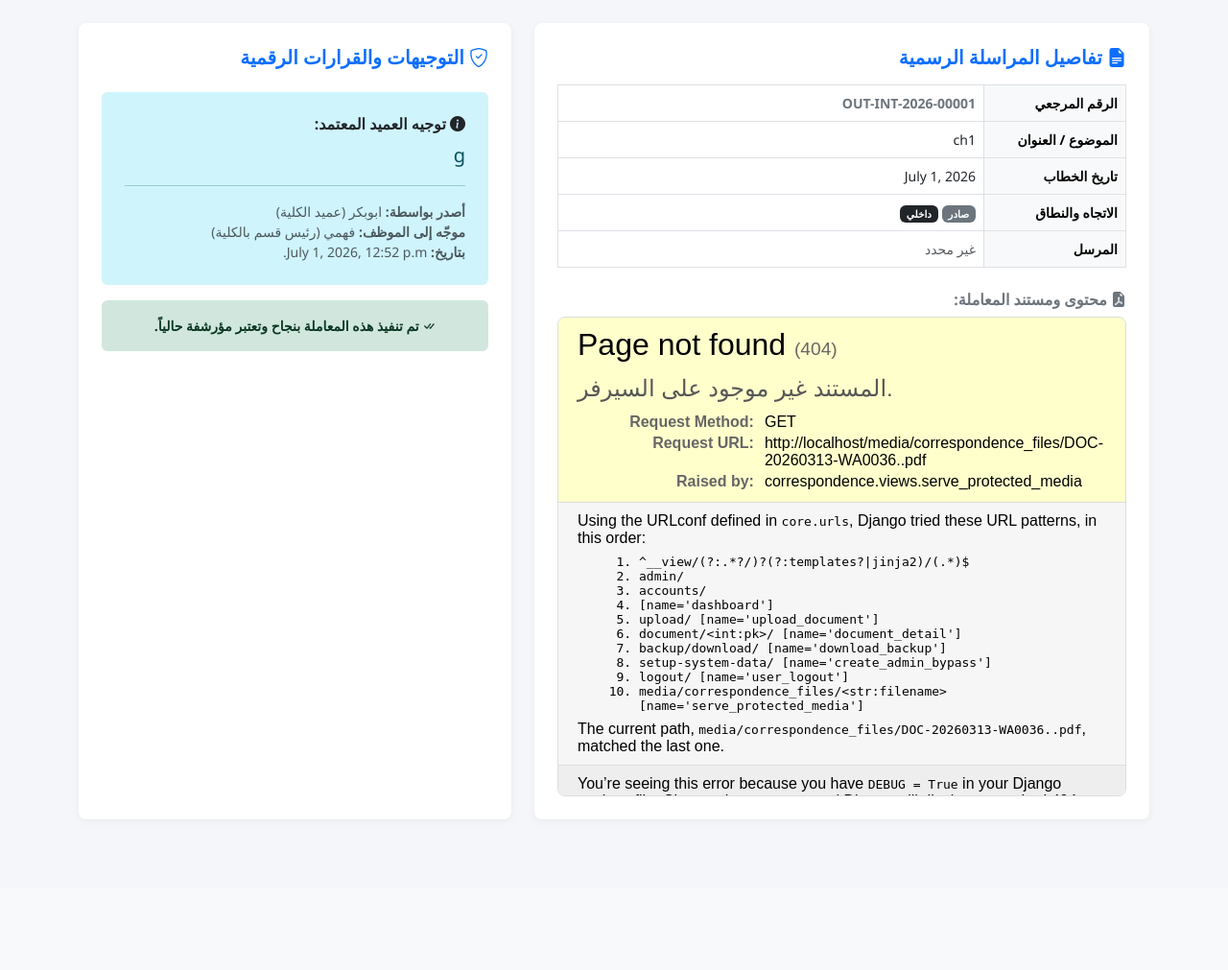
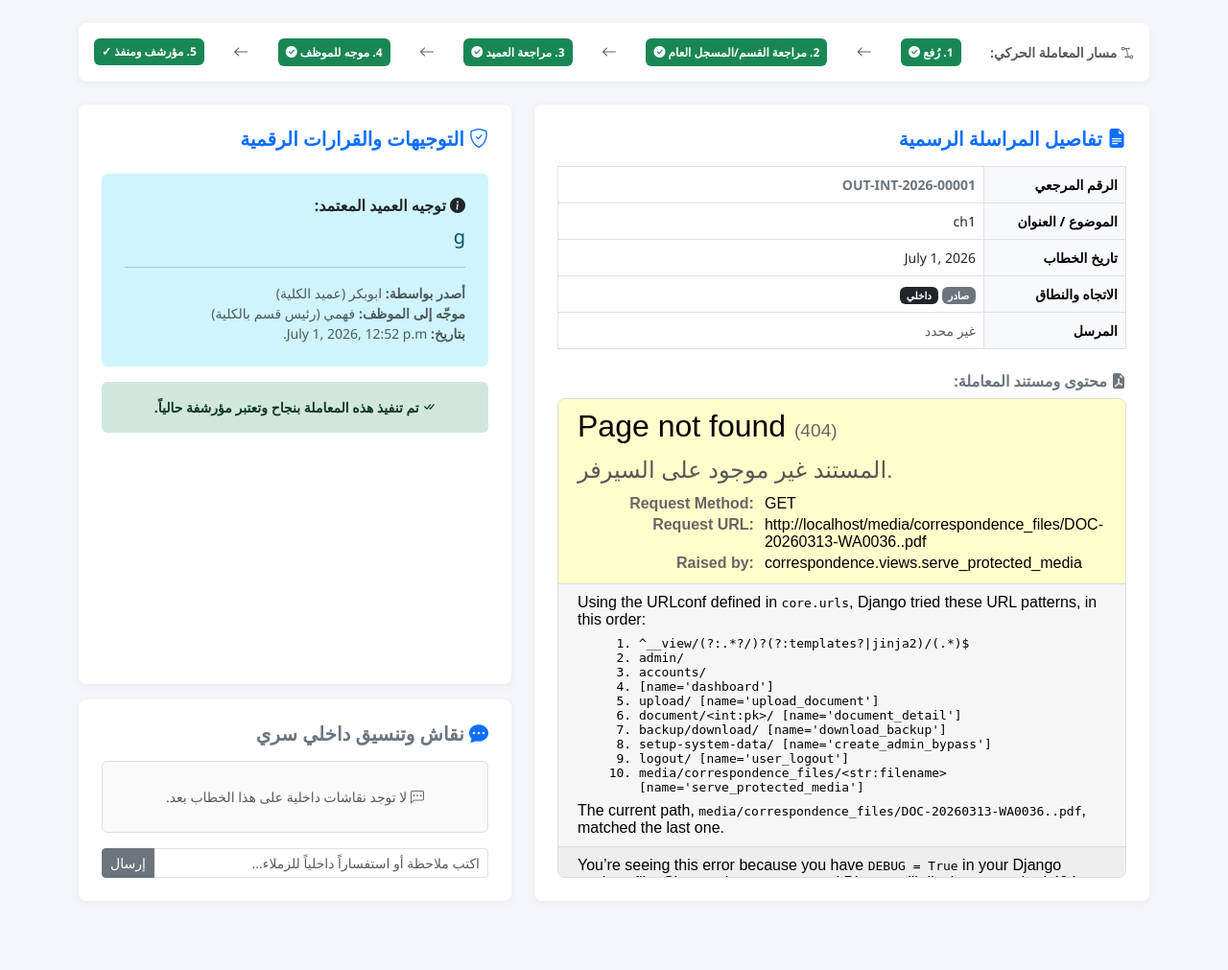
Before and after one commit to Awabaltayeb/CMDS_V2, a Django app: page /document/2/ in a window 1280 px wide. Shown: the part 50-1061 px from the top of the page at 96% size. Before the commit the page ends 880 px from the top, so only its background shows below. Run offline with Django 5.2, Linux system fonts and the light colour scheme; a user stored in the database is signed in; data comes from the database, SQL or seed files in the repository; data that the repository does not hold is empty.

Commit message:
Update document_detail.html

```diff
--- a/templates/correspondence/document_detail.html
+++ b/templates/correspondence/document_detail.html
@@ -14,7 +14,6 @@
         .card-custom { border: none; border-radius: 8px; box-shadow: 0 2px 8px rgba(0,0,0,0.05); }
         .pdf-container { height: 500px; width: 100%; border: 1px solid #ddd; border-radius: 8px; }
 
-        /* تصميم الترويسة والبرواز الرسمي الفخم للخطابات النصية */
         .official-letterhead {
             background-color: #ffffff;
             border: 3px double #333333;
@@ -37,6 +36,24 @@
             white-space: pre-line;
             min-height: 250px;
         }
+
+        /* تجميل وتنسيق صندوق التعليقات */
+        .comments-box {
+            max-height: 250px;
+            overflow-y: auto;
+            border: 1px solid #e0e0e0;
+            border-radius: 6px;
+            padding: 10px;
+            background-color: #fafafa;
+        }
+        .comment-item {
+            border-bottom: 1px solid #f0f0f0;
+            padding-bottom: 8px;
+        }
+        .comment-item:last-child {
+            border-bottom: none;
+            padding-bottom: 0;
+        }
     </style>
 </head>
 <body>
@@ -58,8 +75,61 @@
                 <div class="alert {% if message.tags == 'error' %}alert-danger{% else %}alert-success{% endif %} py-2">{{ message }}</div>
             {% endfor %}
         {% endif %}
+
+        <!-- 🚀 شريط التقدم المرئي المطور لمتابعة مسار المعاملة (ميزة الفكرة 7) -->
+        <div class="card card-custom p-3 mb-4 bg-white">
+            <div class="d-flex flex-wrap justify-content-between align-items-center text-center gap-2">
+                <span class="small fw-bold text-muted"><i class="bi bi-bezier2"></i> مسار المعاملة الحركي:</span>
+
+                <!-- خطوة 1 -->
+                <span class="badge {% if correspondence.status != 'uploaded' %}bg-success{% else %}bg-secondary{% endif %} p-2">
+                     1. رُفع <i class="bi bi-check-circle-fill"></i>
+                </span>
+
+                <i class="bi bi-arrow-left text-muted d-none d-sm-inline"></i>
+
+                <!-- خطوة 2 (توصية رئيس القسم أو المسجل العام) -->
+                <span class="badge
+                    {% if correspondence.status == 'pending_hod' or correspondence.status == 'pending_g_registrar' %}bg-warning text-dark
+                    {% elif correspondence.status in 'pending_dean,assigned,archived' %}bg-success
+                    {% else %}bg-secondary{% endif %} p-2">
+                    2. مراجعة القسم/المسجل العام
+                    {% if correspondence.status in 'pending_dean,assigned,archived' %}<i class="bi bi-check-circle-fill"></i>{% else %}⏳{% endif %}
+                </span>
+
+                <i class="bi bi-arrow-left text-muted d-none d-sm-inline"></i>
+
+                <!-- line 3 (مراجعة العميد) -->
+                <span class="badge
+                    {% if correspondence.status == 'pending_dean' %}bg-warning text-dark
+                    {% elif correspondence.status in 'assigned,archived' %}bg-success
+                    {% else %}bg-secondary{% endif %} p-2">
+                    3. مراجعة العميد
+                    {% if correspondence.status in 'assigned,archived' %}<i class="bi bi-check-circle-fill"></i>{% else %}⏳{% endif %}
+                </span>
+
+                <i class="bi bi-arrow-left text-muted d-none d-sm-inline"></i>
+
+                <!-- خطوة 4 (موجه) -->
+                <span class="badge
+                    {% if correspondence.status == 'assigned' %}bg-warning text-dark
+                    {% elif correspondence.status == 'archived' %}bg-success
+                    {% else %}bg-secondary{% endif %} p-2">
+                    4. موجه للموظف
+                    {% if correspondence.status == 'archived' %}<i class="bi bi-check-circle-fill"></i>{% else %}⏳{% endif %}
+                </span>
+
+                <i class="bi bi-arrow-left text-muted d-none d-sm-inline"></i>
+
+                <!-- خطوة 5 (مؤرشف) -->
+                <span class="badge {% if correspondence.status == 'archived' %}bg-success{% else %}bg-secondary{% endif %} p-2">
+                    5. مؤرشف ومنفذ ✓
+                </span>
+            </div>
+        </div>
+
         <div class="row">
-            <!-- اليمين: بيانات الخطاب وعرض الـ PDF أو الترويسة الرسمية للخطاب النصي المكتوب -->
+            <!-- اليمين: بيانات الخطاب والـ PDF الرئيسي -->
             <div class="col-lg-7 mb-4">
                 <div class="card card-custom p-4 h-100">
                     <h5 class="fw-bold text-primary mb-3">
@@ -104,7 +174,7 @@
 
                     <h6 class="fw-bold text-secondary mb-2"><i class="bi bi-file-earmark-pdf-fill"></i> محتوى ومستند المعاملة:</h6>
 
-                    <!-- حماية أمنية: إذا كان الملف سرياً والمستعرض ليس العميد الفعلي أو منشئ الخطاب، يُمنع تماماً من العرض لسرية الخطاب -->
+                    <!-- حماية أمنية: إذا كان الملف سرياً والمستعرض ليس العميد الفعلي أو منشئ الخطاب، يُمنع تماماً من عرض الـ PDF لحفظ الخصوصية -->
                     {% if correspondence.is_confidential and user_profile.role != 'dean' and correspondence.created_by != request.user %}
                         <div class="alert alert-warning border-0 p-4 text-center my-3 fw-bold">
                             <i class="bi bi-eye-slash-fill fs-2"></i><br>
@@ -119,7 +189,7 @@
                             <!-- 🏛️ عرض الترويسة والبراوز الرسمي الفخم للخطاب النصي المكتوب داخل السيستم -->
                             <div class="official-letterhead">
                                 <div class="letterhead-header">
-                                    <h5 class="fw-bold mb-1">جامعة البطانة</h5>
+                                    <h5 class="fw-bold mb-1">جامعة العلوم والتكنولوجيا حقتنا</h5>
                                     <h6 class="fw-bold text-primary mb-1">كلية علوم الحاسوب وتقانة المعلومات</h6>
                                     <span class="small text-muted">مكتب: {{ correspondence.created_by.profile.get_role_display }}</span>
                                 </div>
@@ -144,8 +214,8 @@
             </div>
 
             <!-- اليسار: التوجيهات والقرارات والمسارات الهرمية المحدثة -->
-            <div class="col-lg-5 mb-4">
-                <div class="card card-custom p-4 h-100">
+            <div class="col-lg-5 mb-4 d-flex flex-column gap-3">
+                <div class="card card-custom p-4 flex-grow-1">
                     <h5 class="fw-bold text-primary mb-4"><i class="bi bi-shield-check"></i> التوجيهات والقرارات الرقمية</h5>
 
                     <!-- أ. عرض توصية رئيس القسم السابقة إن وجدت -->
@@ -197,7 +267,7 @@
 
                     <!-- هـ. النماذج الحركية الديناميكية الموجهة حسب الحالة والدور الإداري الفعلي -->
 
-                    <!-- 1. نموذج رئيس القسم (الحالة:pending_hod والدور:department_head) -->
+                    <!-- 1. نموذج رئيس القسم -->
                     {% if correspondence.status == 'pending_hod' and user_profile.role == 'department_head' %}
                         <form method="post" class="mt-3">
                             {% csrf_token %}
@@ -208,7 +278,7 @@
                             <button type="submit" name="hod_endorse" class="btn btn-success w-100 py-2 fw-bold"><i class="bi bi-send-check-fill"></i> اعتماد التوصية والإحالة للسيد العميد</button>
                         </form>
 
-                    <!-- 2. نموذج المسجل العام (الحالة:pending_g_registrar والدور:general_registrar) -->
+                    <!-- 2. نموذج المسجل العام -->
                     {% elif correspondence.status == 'pending_g_registrar' and user_profile.role == 'general_registrar' %}
                         <form method="post" class="mt-3">
                             {% csrf_token %}
@@ -219,7 +289,7 @@
                             <button type="submit" name="registrar_approve" class="btn btn-success w-100 py-2 fw-bold"><i class="bi bi-send-check-fill"></i> اعتماد الخطاب والإحالة للسيد العميد</button>
                         </form>
 
-                    <!-- 3. نموذج العميد المعتاد المطور (الحالة:pending_dean والدور:عميد أو نائب عميد) -->
+                    <!-- 3. نموذج العميد المعتاد المطور -->
                     {% elif correspondence.status == 'pending_dean' and user_profile.role == 'dean' or user_profile.role == 'vice_dean' %}
                         <form method="post" class="mt-3">
                             {% csrf_token %}
@@ -243,7 +313,7 @@
 
                         <hr class="my-4 text-muted">
 
-                        <!-- زر الأرشفة الفورية المباشرة للعميد دون إحالة لأي موظف (متاح دائماً للعميد في حالة pending_dean) -->
+                        <!-- زر الأرشفة الفورية المباشرة للعميد -->
                         <form method="post" action="">
                             {% csrf_token %}
                             <button type="submit" name="direct_archive" class="btn btn-outline-success w-100 py-2 fw-bold"><i class="bi bi-archive-fill"></i> أرشفة المعاملة مباشرة (دون توجيه)</button>
@@ -258,6 +328,35 @@
                         {% endif %}
                     {% endif %}
                 </div>
+
+                <!-- 💬 ميزة الفكرة 6: صندوق النقاش والتنسيق السري الداخلي للخطاب -->
+                <div class="card card-custom p-4">
+                    <h5 class="fw-bold text-secondary mb-3"><i class="bi bi-chat-dots-fill text-primary"></i> نقاش وتنسيق داخلي سري</h5>
+
+                    <!-- عرض التعليقات السابقة -->
+                    <div class="comments-box mb-3">
+                        {% for comment in comments %}
+                            <div class="comment-item mb-2 pb-2">
+                                <div class="d-flex justify-content-between small fw-bold text-muted mb-1">
+                                    <span><i class="bi bi-person-circle"></i> {{ comment.author.username }} ({{ comment.author.profile.get_role_display }})</span>
+                                    <span style="font-size: 0.75rem;">{{ comment.created_at|date:"Y-m-d H:i" }}</span>
+                                </div>
+                                <p class="mb-0 small text-dark ps-3">{{ comment.text }}</p>
+                            </div>
+                        {% empty %}
+                            <p class="text-muted small text-center my-3"><i class="bi bi-chat-left-dots"></i> لا توجد نقاشات داخلية على هذا الخطاب بعد.</p>
+                        {% endfor %}
+                    </div>
+
+                    <!-- نموذج إضافة تعليق جديد سريع -->
+                    <form method="post" action="">
+                        {% csrf_token %}
+                        <div class="input-group input-group-sm">
+                            <input type="text" name="comment_text" class="form-control" placeholder="اكتب ملاحظة أو استفساراً داخلياً للزملاء..." required>
+                            <button type="submit" name="add_comment" class="btn btn-secondary">إرسال</button>
+                        </div>
+                    </form>
+                </div>
             </div>
         </div>
     </div>
```
